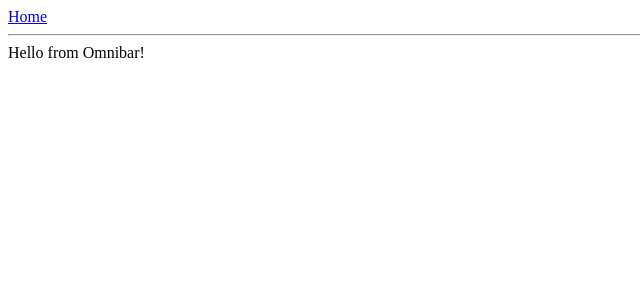
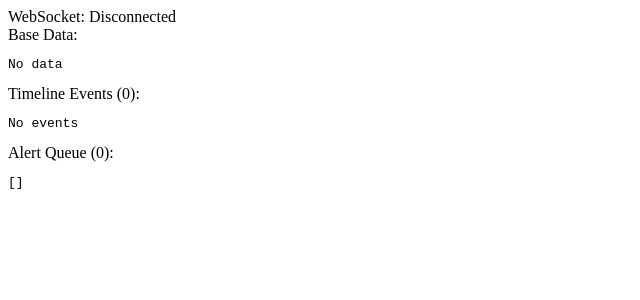
Before and after one commit to bryanveloso/synthform, a React (Vite) app in the folder apps/overlays/: page /omnibar in a window 1280 px wide. Shown: the top 300 px of the page, without its empty margins (0-640 px from the left). Built offline with nearby package versions, Linux system fonts and the light colour scheme; no server answers.

Commit message:
Add WIP for visual confirmation of event flow.

```diff
--- a/apps/overlays/src/components/omnibar/index.tsx
+++ b/apps/overlays/src/components/omnibar/index.tsx
@@ -1,3 +1,55 @@
+import { useServer } from '@/hooks/use-server'
+import { useState, useEffect } from 'react'
+
+const MESSAGE_TYPES = ['base:sync', 'base:update', 'timeline:sync', 'timeline:push', 'alerts:sync', 'alerts:push'] as const
+
 export const Omnibar = () => {
-  return (<div>Hello from Omnibar!</div>)
+  const { data, isConnected } = useServer(MESSAGE_TYPES)
+  const [timelineEvents, setTimelineEvents] = useState<any[]>([])
+  const [alertQueue, setAlertQueue] = useState<any[]>([])
+
+  // Initialize timeline with recent events from sync
+  useEffect(() => {
+    if (data['timeline:sync']) {
+      setTimelineEvents(Array.isArray(data['timeline:sync']) ? data['timeline:sync'] : [data['timeline:sync']])
+    }
+  }, [data['timeline:sync']])
+
+  // Append new events from push
+  useEffect(() => {
+    if (data['timeline:push']) {
+      setTimelineEvents(prev => [...prev, data['timeline:push']])
+    }
+  }, [data['timeline:push']])
+
+  // Initialize alert queue from sync (should be empty)
+  useEffect(() => {
+    if (data['alerts:sync']) {
+      setAlertQueue(Array.isArray(data['alerts:sync']) ? data['alerts:sync'] : [data['alerts:sync']])
+    }
+  }, [data['alerts:sync']])
+
+  // Append new alerts from push
+  useEffect(() => {
+    if (data['alerts:push']) {
+      setAlertQueue(prev => [...prev, data['alerts:push']])
+    }
+  }, [data['alerts:push']])
+
+  return (
+    <div>
+      <div>WebSocket: {isConnected ? 'Connected' : 'Disconnected'}</div>
+      <div>
+        Base Data: <pre>{data['base:sync'] ? JSON.stringify(data['base:sync'], null, 2) : 'No data'}</pre>
+      </div>
+      <div>
+        Timeline Events ({timelineEvents.length}):{' '}
+        <pre>{timelineEvents.length > 0 ? JSON.stringify(timelineEvents, null, 2) : 'No events'}</pre>
+      </div>
+      <div>
+        Alert Queue ({alertQueue.length}):{' '}
+        <pre>{JSON.stringify(alertQueue, null, 2)}</pre>
+      </div>
+    </div>
+  )
 }
--- /dev/null
+++ b/apps/overlays/src/hooks/use-server.ts
@@ -0,0 +1,244 @@
+import { useEffect, useState, useCallback, useRef } from 'react';
+
+type MessageTypes =
+  | 'base:sync'
+  | 'base:update'
+  | 'timeline:push'
+  | 'timeline:sync'
+  | 'obs:update'
+  | 'obs:sync'
+  | 'ticker:sync'
+  | 'alert:show';
+
+interface ServerMessage {
+  type: string;
+  payload: any;
+  timestamp: string;
+  sequence: number;
+}
+
+class ServerConnection {
+  private ws: WebSocket | null = null;
+  private subscribers = new Map<string, Set<(data: any) => void>>();
+  private latestData = new Map<string, any>();
+  private connectionState = 'disconnected'; // 'disconnected' | 'connecting' | 'connected'
+  private reconnectAttempts = 0;
+  private maxReconnectAttempts = 10;
+  private reconnectDelay = 1000;
+
+  private getWebSocketUrl(): string {
+    const protocol = window.location.protocol === 'https:' ? 'wss:' : 'ws:';
+    const host = window.location.hostname;
+    const port = '7175'; // Django server port
+    return `${protocol}//${host}:${port}/ws/overlay/`;
+  }
+
+  connect() {
+    if (this.connectionState !== 'disconnected') {
+      return;
+    }
+
+    this.connectionState = 'connecting';
+
+    try {
+      this.ws = new WebSocket(this.getWebSocketUrl());
+
+      this.ws.onopen = () => {
+        console.log('WebSocket connected to server');
+        this.connectionState = 'connected';
+        this.reconnectAttempts = 0;
+        this.notifyConnectionChange(true);
+      };
+
+      this.ws.onmessage = (event) => {
+        this.handleMessage(event);
+      };
+
+      this.ws.onclose = () => {
+        console.log('WebSocket disconnected from server');
+        this.connectionState = 'disconnected';
+        this.ws = null;
+        this.notifyConnectionChange(false);
+        this.scheduleReconnect();
+      };
+
+      this.ws.onerror = (error) => {
+        console.error('WebSocket error:', error);
+        this.connectionState = 'disconnected';
+      };
+
+    } catch (error) {
+      console.error('Failed to create WebSocket connection:', error);
+      this.connectionState = 'disconnected';
+      this.scheduleReconnect();
+    }
+  }
+
+  private handleMessage(event: MessageEvent) {
+    try {
+      const message: ServerMessage = JSON.parse(event.data);
+      const { type, payload } = message;
+
+      // Store latest data for this message type
+      this.latestData.set(type, payload);
+
+      // Notify all subscribers for this message type
+      const subscribers = this.subscribers.get(type);
+      if (subscribers) {
+        subscribers.forEach(callback => {
+          try {
+            callback(payload);
+          } catch (error) {
+            console.error('Error in subscriber callback:', error);
+          }
+        });
+      }
+    } catch (error) {
+      console.error('Failed to parse WebSocket message:', error);
+    }
+  }
+
+  private scheduleReconnect() {
+    if (this.reconnectAttempts >= this.maxReconnectAttempts) {
+      console.error('Max reconnection attempts reached');
+      return;
+    }
+
+    // Only reconnect if we have active subscribers
+    if (this.subscribers.size === 0) {
+      return;
+    }
+
+    const delay = Math.min(this.reconnectDelay * Math.pow(2, this.reconnectAttempts), 30000);
+    this.reconnectAttempts++;
+
+    console.log(`Scheduling reconnect attempt ${this.reconnectAttempts} in ${delay}ms`);
+
+    setTimeout(() => {
+      if (this.connectionState === 'disconnected' && this.subscribers.size > 0) {
+        this.connect();
+      }
+    }, delay);
+  }
+
+  subscribe(messageType: string, callback: (data: any) => void): any {
+    // Initialize subscriber set if it doesn't exist
+    if (!this.subscribers.has(messageType)) {
+      this.subscribers.set(messageType, new Set());
+    }
+
+    // Add callback to subscribers
+    this.subscribers.get(messageType)!.add(callback);
+
+    // Auto-connect if not already connected/connecting
+    if (this.connectionState === 'disconnected') {
+      this.connect();
+    }
+
+    // Return cached data if available
+    return this.latestData.get(messageType);
+  }
+
+  unsubscribe(messageType: string, callback: (data: any) => void) {
+    const subscribers = this.subscribers.get(messageType);
+    if (subscribers) {
+      subscribers.delete(callback);
+
+      // Clean up empty subscriber sets
+      if (subscribers.size === 0) {
+        this.subscribers.delete(messageType);
+      }
+    }
+
+    // If no subscribers left, we could disconnect here
+    // But keeping connection alive is probably better for user experience
+  }
+
+  isConnected(): boolean {
+    return this.connectionState === 'connected';
+  }
+
+  private notifyConnectionChange(connected: boolean) {
+    // Notify connection state subscribers (added below)
+    const connectionSubscribers = this.subscribers.get('__connection__');
+    if (connectionSubscribers) {
+      connectionSubscribers.forEach(callback => {
+        try {
+          callback(connected);
+        } catch (error) {
+          console.error('Error in connection subscriber callback:', error);
+        }
+      });
+    }
+  }
+}
+
+// Singleton instance
+const serverConnection = new ServerConnection();
+
+export function useServer<T extends readonly MessageTypes[]>(messageTypes: T) {
+  const [data, setData] = useState<Record<string, any>>({});
+  const [isConnected, setIsConnected] = useState(false);
+
+  // Use refs to maintain stable callback references
+  const callbacksRef = useRef<Map<string, (payload: any) => void>>(new Map());
+  const connectionCallbackRef = useRef<((connected: boolean) => void) | undefined>(undefined);
+
+  // Create stable callback for connection state
+  const handleConnectionChange = useCallback((connected: boolean) => {
+    setIsConnected(connected);
+  }, []);
+
+  useEffect(() => {
+    // Subscribe to connection state changes
+    connectionCallbackRef.current = handleConnectionChange;
+    serverConnection.subscribe('__connection__', handleConnectionChange);
+    setIsConnected(serverConnection.isConnected());
+
+    return () => {
+      if (connectionCallbackRef.current) {
+        serverConnection.unsubscribe('__connection__', connectionCallbackRef.current);
+      }
+    };
+  }, [handleConnectionChange]);
+
+  useEffect(() => {
+    // Create callbacks for each message type
+    const newCallbacks = new Map<string, (payload: any) => void>();
+
+    messageTypes.forEach(messageType => {
+      const callback = (payload: any) => {
+        setData(prev => ({
+          ...prev,
+          [messageType]: payload
+        }));
+      };
+
+      newCallbacks.set(messageType, callback);
+
+      // Subscribe and get any cached data
+      const cachedData = serverConnection.subscribe(messageType, callback);
+      if (cachedData !== undefined) {
+        setData(prev => ({
+          ...prev,
+          [messageType]: cachedData
+        }));
+      }
+    });
+
+    callbacksRef.current = newCallbacks;
+
+    // Cleanup function
+    return () => {
+      newCallbacks.forEach((callback, messageType) => {
+        serverConnection.unsubscribe(messageType, callback);
+      });
+      callbacksRef.current.clear();
+    };
+  }, [messageTypes]);
+
+  return {
+    data: data as Record<T[number], any>,
+    isConnected
+  };
+}
--- a/apps/overlays/src/index.css
+++ b/apps/overlays/src/index.css
@@ -1,27 +1,37 @@
 @import "tailwindcss";
+
+@theme {
+  --color-sage: #bbf4b0;
+  --color-periwinkle: #928add;
+  --color-pewter: #6d8591;
+  --color-buttermilk: #fff683;
+  --color-lime: #5be058;
+  --color-royal: #6644e8;
+  --color-sky: #1cdaf4;
+  --color-marigold: #ffdd33;
+  --color-frost: #e7f7e7;
+  --color-midnight: #241f33;
+  --color-mist: #b4cbd6;
+  --color-ink: #0d0a11;
+  --color-chalk: #efefef;
+  --color-graphite: #939393;
+  --color-shadow: #23292f;
+  --color-onyx: #1a1f23;
+
+  /* Custom dimensions */
+  --height-canvas: 1080px;
+  --width-canvas: 1920px;
+}
 
 :root {
   font-family: system-ui, Avenir, Helvetica, Arial, sans-serif;
   line-height: 1.5;
   font-weight: 400;
 
-  color-scheme: light dark;
-  color: rgba(255, 255, 255, 0.87);
-  background-color: #242424;
-
   font-synthesis: none;
   text-rendering: optimizeLegibility;
   -webkit-font-smoothing: antialiased;
   -moz-osx-font-smoothing: grayscale;
-}
-
-a {
-  font-weight: 500;
-  color: #646cff;
-  text-decoration: inherit;
-}
-a:hover {
-  color: #535bf2;
 }
 
 body {
@@ -31,40 +41,3 @@ body {
   min-width: 320px;
   min-height: 100vh;
 }
-
-h1 {
-  font-size: 3.2em;
-  line-height: 1.1;
-}
-
-button {
-  border-radius: 8px;
-  border: 1px solid transparent;
-  padding: 0.6em 1.2em;
-  font-size: 1em;
-  font-weight: 500;
-  font-family: inherit;
-  background-color: #1a1a1a;
-  cursor: pointer;
-  transition: border-color 0.25s;
-}
-button:hover {
-  border-color: #646cff;
-}
-button:focus,
-button:focus-visible {
-  outline: 4px auto -webkit-focus-ring-color;
-}
-
-@media (prefers-color-scheme: light) {
-  :root {
-    color: #213547;
-    background-color: #ffffff;
-  }
-  a:hover {
-    color: #747bff;
-  }
-  button {
-    background-color: #f9f9f9;
-  }
-}
--- a/apps/overlays/src/routes/__root.tsx
+++ b/apps/overlays/src/routes/__root.tsx
@@ -1,15 +1,5 @@
-import { createRootRoute, Link, Outlet } from '@tanstack/react-router'
+import { createRootRoute, Outlet } from '@tanstack/react-router'
 
 export const Route = createRootRoute({
-  component: () => (
-    <>
-      <div className="p-2 flex gap-2">
-        <Link to="/" className="[&.active]:font-bold">
-          Home
-        </Link>{' '}
-      </div>
-      <hr />
-      <Outlet />
-    </>
-  ),
+  component: () => <Outlet />,
 })
```
Also changed, not shown: 1 other file (tests, documents, lock files or other folders).
